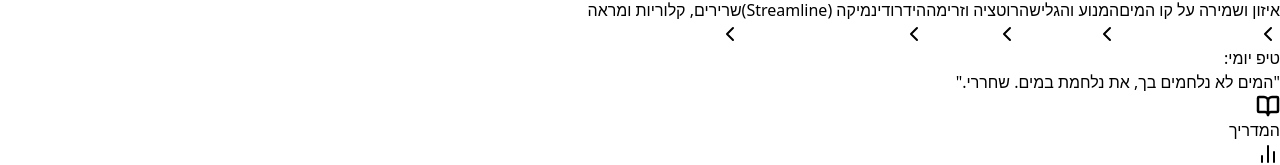
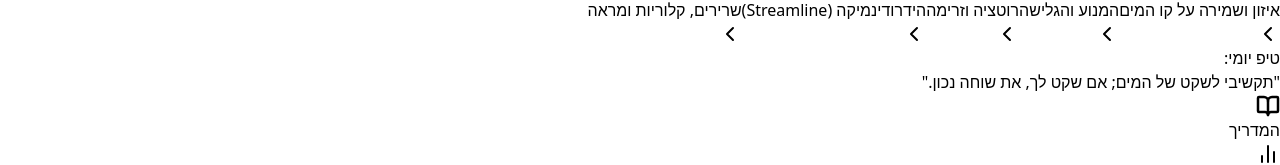
Before and after one commit to adikobi/DeepDive, a React (Vite) app: page / in a window 1280 px wide. Shown: the part 490-655 px from the top of the page. Built offline with nearby package versions, Linux system fonts and the light colour scheme.

Commit message:
Update the tip

```diff
--- a/src/App.jsx
+++ b/src/App.jsx
@@ -759,7 +759,7 @@ const GuideView = ({ onSectionClick }) => (
       <div className="mt-8 p-4 bg-slate-100 rounded-lg text-center">
         <p className="text-xs text-slate-500 font-bold mb-1">טיפ יומי:</p>
         <div className="text-sm text-slate-600">
-          "המים לא נלחמים בך, את נלחמת במים. שחררי."
+          "תקשיבי לשקט של המים; אם שקט לך, את שוחה נכון."
         </div>
       </div>
     </div>
@@ -1158,4 +1158,5 @@ const SwimGuide = () => {
   );
 };
 
+
 export default SwimGuide;
```
